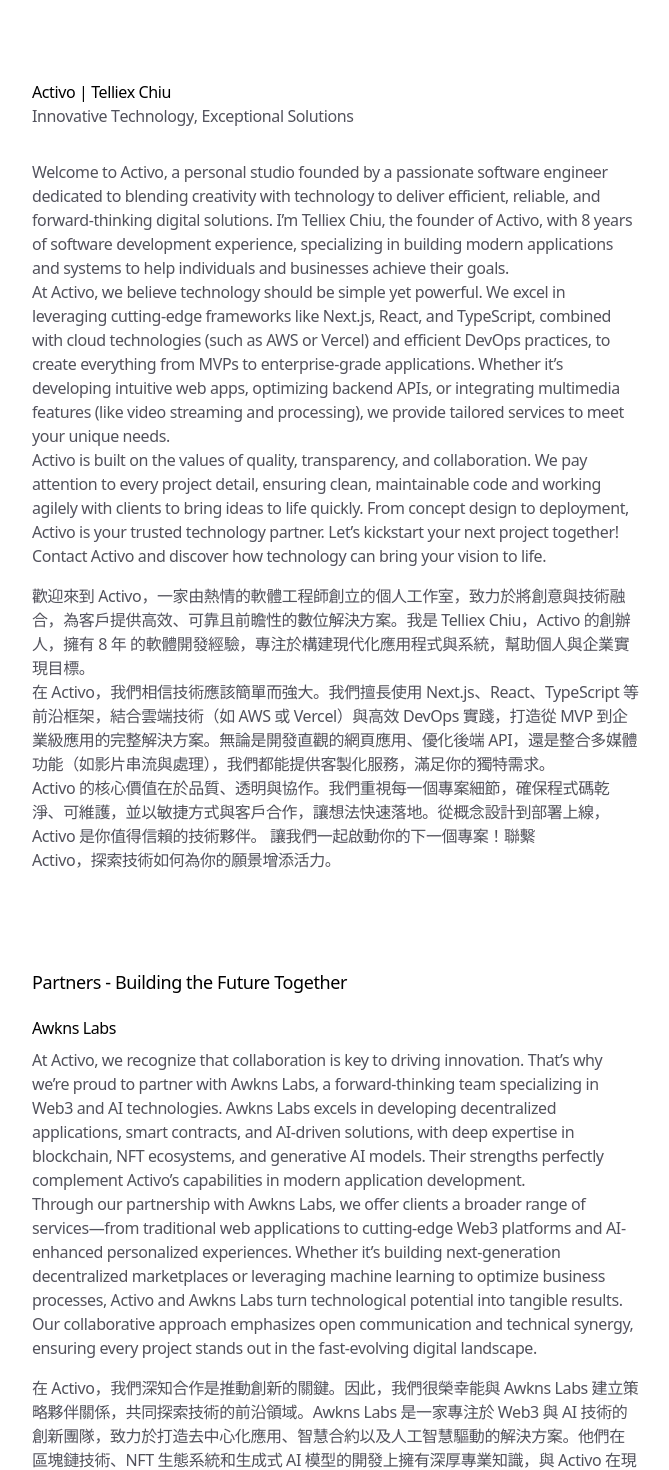
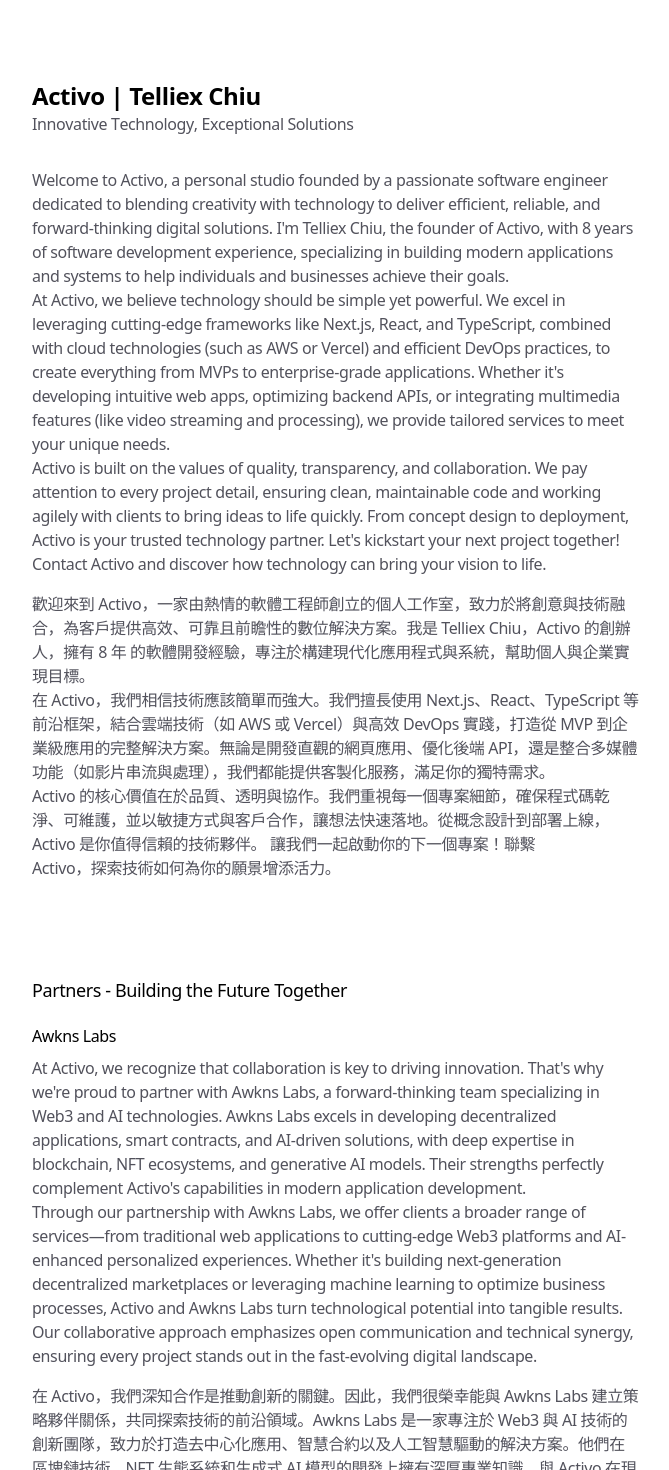
Before and after one commit to telliex/portfolio, a Next.js app: page / in a window 1280 px wide. Shown: the top 1470 px of the page, without its empty margins (304-973 px from the left). Built offline with nearby package versions, Linux system fonts and the light colour scheme; no server answers.

Commit message:
wip(): Update information

```diff
--- a/app/data.ts
+++ b/app/data.ts
@@ -64,8 +64,8 @@
       'This project is a convenient ticketing system that enables users to purchase tickets for events they’re interested in and manage their ticketing information directly within the app. We’ve developed a simple and user-friendly interface that supports ticket selection, payment, and the storage and viewing of e-tickets. The system ensures fast loading and secure transactions, allowing users to stay on top of their ticket status anytime, anywhere. From purchasing tickets to attending events, this app provides a one-stop solution, enhancing the convenience of event participation.',
       '一個便捷的購票系統，讓使用者能夠直接在應用中對感興趣的活動，購買活動門票並管理票務資訊。我們開發了一個簡單易用的介面，支援活動票券的選購、支付以及電子票的儲存與檢視功能。系統確保快速載入與安全交易，讓使用者隨時隨地掌握票務狀態。從購票到入場，這個應用提供一站式服務，提升活動參與的便利性。',
     ],
-    link: 'https://demo-points-user.activo.quest',
-    video: 'https://vimeo.com/1065359644',
+    link: '',
+    video: 'https://vimeo.com/1065739824',
     id: 'project4',
   },
 ]
--- a/app/header.tsx
+++ b/app/header.tsx
@@ -7,7 +7,7 @@
     <header className="mb-8 flex items-center justify-between">
       <div>
         <Link href="/" className="font-medium text-black dark:text-white">
-          Activo | Telliex Chiu
+          <h1 className="text-2xl font-bold">Activo | Telliex Chiu</h1>
         </Link>
         <TextEffect
           as="p"
--- a/app/page.tsx
+++ b/app/page.tsx
@@ -328,7 +328,7 @@
             Welcome to Activo, a personal studio founded by a passionate
             software engineer dedicated to blending creativity with technology
             to deliver efficient, reliable, and forward-thinking digital
-            solutions. I’m Telliex Chiu, the founder of Activo, with 8 years of
+            solutions. I'm Telliex Chiu, the founder of Activo, with 8 years of
             software development experience, specializing in building modern
             applications and systems to help individuals and businesses achieve
             their goals.
@@ -338,7 +338,7 @@
             excel in leveraging cutting-edge frameworks like Next.js, React, and
             TypeScript, combined with cloud technologies (such as AWS or Vercel)
             and efficient DevOps practices, to create everything from MVPs to
-            enterprise-grade applications. Whether it’s developing intuitive web
+            enterprise-grade applications. Whether it's developing intuitive web
             apps, optimizing backend APIs, or integrating multimedia features
             (like video streaming and processing), we provide tailored services
             to meet your unique needs.
@@ -348,7 +348,7 @@
             collaboration. We pay attention to every project detail, ensuring
             clean, maintainable code and working agilely with clients to bring
             ideas to life quickly. From concept design to deployment, Activo is
-            your trusted technology partner. Let’s kickstart your next project
+            your trusted technology partner. Let's kickstart your next project
             together! Contact Activo and discover how technology can bring your
             vision to life.
           </p>
@@ -398,19 +398,19 @@
           </h5>
           <p className="text-zinc-600 dark:text-zinc-400">
             At Activo, we recognize that collaboration is key to driving
-            innovation. That’s why we’re proud to partner with Awkns Labs, a
+            innovation. That's why we're proud to partner with Awkns Labs, a
             forward-thinking team specializing in Web3 and AI technologies.
             Awkns Labs excels in developing decentralized applications, smart
             contracts, and AI-driven solutions, with deep expertise in
             blockchain, NFT ecosystems, and generative AI models. Their
-            strengths perfectly complement Activo’s capabilities in modern
+            strengths perfectly complement Activo's capabilities in modern
             application development.
           </p>
           <p className="text-zinc-600 dark:text-zinc-400">
             Through our partnership with Awkns Labs, we offer clients a broader
             range of services—from traditional web applications to cutting-edge
             Web3 platforms and AI-enhanced personalized experiences. Whether
-            it’s building next-generation decentralized marketplaces or
+            it's building next-generation decentralized marketplaces or
             leveraging machine learning to optimize business processes, Activo
             and Awkns Labs turn technological potential into tangible results.
             Our collaborative approach emphasizes open communication and
@@ -449,6 +449,7 @@
                 <ProjectVideo src={project.video} />
               </div>
               <div className="px-1">
+                {project.link ? (
                   <a
                     className="font-base group relative inline-block font-[450] text-zinc-900 dark:text-zinc-50"
                     href={project.link}
@@ -457,6 +458,11 @@
                     {project.name}
                     <span className="absolute bottom-0.5 left-0 block h-[1px] w-full max-w-0 bg-zinc-900 transition-all duration-200 group-hover:max-w-full"></span>
                   </a>
+                ) : (
+                  <span className="font-base inline-block font-[450] text-zinc-900 dark:text-zinc-50">
+                    {project.name}
+                  </span>
+                )}
                 <p className="mb-4 text-base text-zinc-600 dark:text-zinc-400">
                   {project.description[0]}
                 </p>
```
Lines whose indentation alone changed are shown as unchanged.
